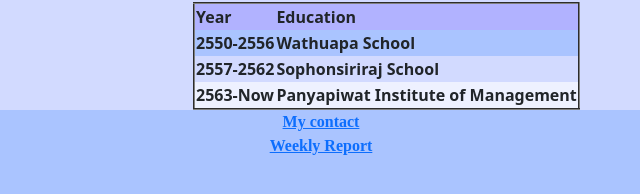
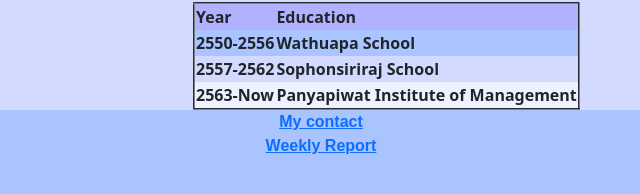
Before and after one commit to SatananY/Resume01, a plain HTML site: page index.html in a window 1280 px wide. Shown: the part 1317-1511 px from the top of the page, 319-959 px from the left. Drawn offline with nearby package versions, Linux system fonts and the light colour scheme.

Commit message:
Add files via upload

```diff
--- a/styles.css
+++ b/styles.css
@@ -73,15 +73,15 @@
 .contact{
   margin: 0;
   text-align: center;
-  font-family: Serify ;
+    font-family: 'Montserrat', sans-serif;
   color: white ;
   position: relative;
   padding-bottom: 40px;
   background-color: #AAC4FF ;
-}
+  }
 
 
 .bg{
+  background-color: #D2DAFF ;
 
-  background-color: #D2DAFF ;
 }
```
